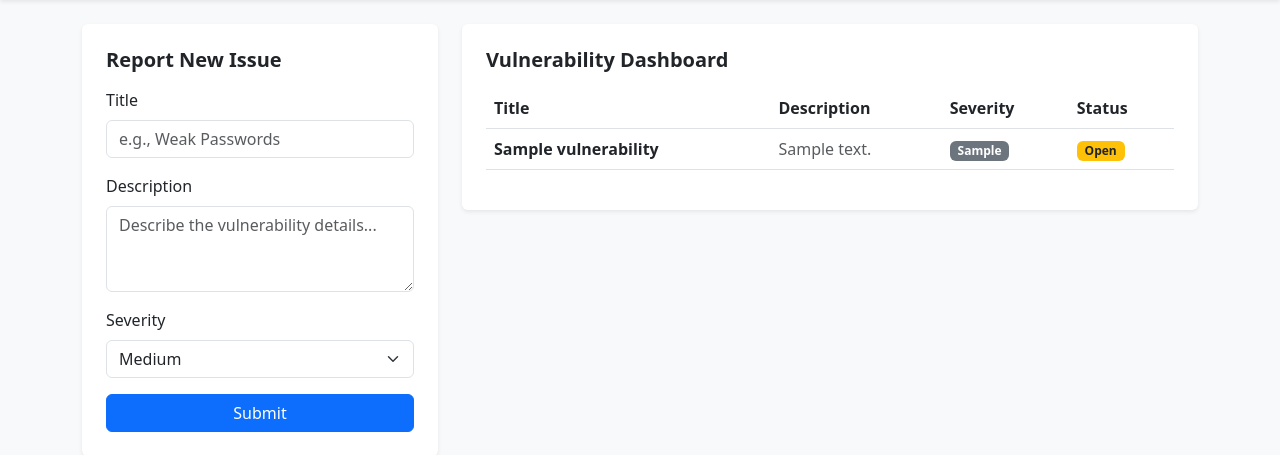
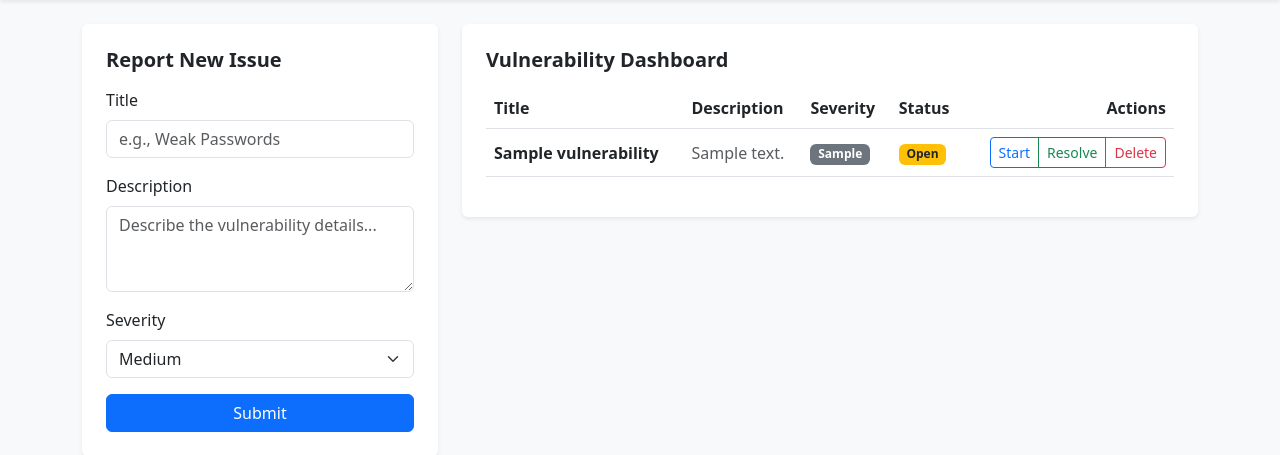
Before and after one commit to usama-azeez/easy-tracker-app, a Flask app: page / in a window 1280 px wide. Shown: the part 56-511 px from the top of the page. Run offline with Flask 3, Linux system fonts and the light colour scheme; tables that the repository leaves empty hold one stand-in row (values such as "Sample post").

Commit message:
Feature: Integrated Update and Delete functionalities into index.html file

```diff
--- a/templates/index.html
+++ b/templates/index.html
@@ -52,6 +52,7 @@
                                 <th>Description</th>
                                 <th>Severity</th>
                                 <th>Status</th>
+                                <th class="text-end">Actions</th>
                             </tr>
                         </thead>
                         <tbody>
@@ -60,11 +61,30 @@
                                 <td><strong>{{ vuln.title }}</strong></td>
                                 <td class="text-muted">{{ vuln.description }}</td>
                                 <td><span class="badge bg-secondary">{{ vuln.severity }}</span></td>
-                                <td><span class="badge bg-warning text-dark">{{ vuln.status }}</span></td>
+                                <td>
+                                    {% if vuln.status == 'Resolved' %}
+                                        <span class="badge bg-success">Resolved</span>
+                                    {% elif vuln.status == 'In Progress' %}
+                                        <span class="badge bg-primary">In Progress</span>
+                                    {% else %}
+                                        <span class="badge bg-warning text-dark">Open</span>
+                                    {% endif %}
+                                </td>
+                                <td class="text-end">
+                                    <div class="btn-group">
+                                        {% if vuln.status == 'Open' %}
+                                            <a href="/start/{{ vuln.id }}" class="btn btn-sm btn-outline-primary">Start</a>
+                                        {% endif %}
+                                        {% if vuln.status != 'Resolved' %}
+                                            <a href="/resolve/{{ vuln.id }}" class="btn btn-sm btn-outline-success">Resolve</a>
+                                        {% endif %}
+                                        <a href="/delete/{{ vuln.id }}" class="btn btn-sm btn-outline-danger">Delete</a>
+                                    </div>
+                                </td>
                             </tr>
                             {% else %}
                             <tr>
-                                <td colspan="4" class="text-center py-3 text-muted">No issues found. System secure!</td>
+                                <td colspan="5" class="text-center py-3 text-muted">No issues found.</td>
                             </tr>
                             {% endfor %}
                         </tbody>
```
